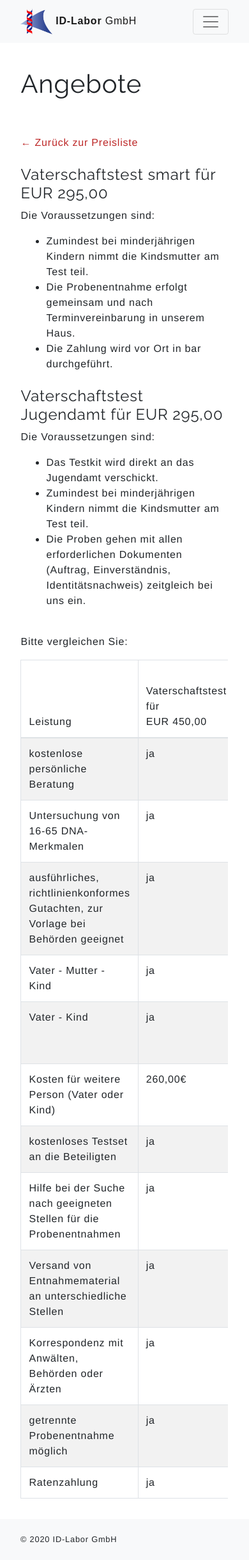
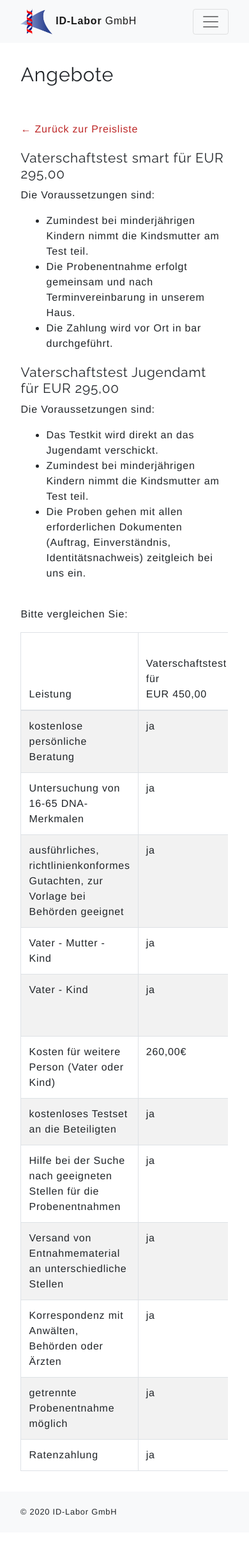
Before and after one commit to id-labor/id-labor.github.io, a Jekyll site: the page built from vaterschaftstest/angebote.markdown, in a window 390 px wide. Shown: the whole page at 64% size. Built offline with Jekyll 4.4.1, drawn with Linux system fonts in a browser that asks for light colours; after the commit the page ends 2395 px from its top, so only the background shows below that.

Commit message:
Tabellen-Scroll, Schriftgrößen, Kommentare

```diff
--- a/biotech.markdown
+++ b/biotech.markdown
@@ -1,6 +1,4 @@
 ---
-# Feel free to add content and custom Front Matter to this file.
-# To modify the layout, see https://jekyllrb.com/docs/themes/#overriding-theme-defaults
 
 layout: default
 permalink: /biotech
--- a/index.markdown
+++ b/index.markdown
@@ -1,6 +1,4 @@
 ---
-# Feel free to add content and custom Front Matter to this file.
-# To modify the layout, see https://jekyllrb.com/docs/themes/#overriding-theme-defaults
 
 layout: default
 permalink: /
--- a/kontakt.markdown
+++ b/kontakt.markdown
@@ -1,7 +1,4 @@
 ---
-# Feel free to add content and custom Front Matter to this file.
-# To modify the layout, see https://jekyllrb.com/docs/themes/#overriding-theme-defaults
-
 layout: default
 permalink: /kontakt
 title: Kontakt
--- a/style.css
+++ b/style.css
@@ -199,6 +199,10 @@ table th, table td{
       padding-bottom: 7em;
       margin-bottom: -7em;
     }
+
+    .table-container{
+      overflow-x: scroll;
+    }
 }
 
 @media screen
@@ -229,6 +233,25 @@ table th, table td{
     }
 }
 
-.table-container{
-  overflow: scroll;
+/* kleinere Überschriften auf kleineren Bildschirmen */
+@media screen
+  and (max-width: 600px){
+    h1{
+      font-size: 1.9rem;
+    }
+    h2{
+      font-size: 1.6rem;
+    }
+    h3{
+      font-size: 1.4rem;
+    }
+    h4{
+      font-size: 1.3rem;
+    }
+    h5{
+      font-size: 1.25rem;
+    }
+    h6{
+      font-size: 1.15rem;
+    }
 }
--- a/unternehmen.markdown
+++ b/unternehmen.markdown
@@ -1,7 +1,4 @@
 ---
-# Feel free to add content and custom Front Matter to this file.
-# To modify the layout, see https://jekyllrb.com/docs/themes/#overriding-theme-defaults
-
 layout: default
 permalink: /wir
 title: Das Unternehmen
--- a/vaterschaftstest/allgemein.markdown
+++ b/vaterschaftstest/allgemein.markdown
@@ -1,6 +1,4 @@
 ---
-# Feel free to add content and custom Front Matter to this file.
-# To modify the layout, see https://jekyllrb.com/docs/themes/#overriding-theme-defaults
 
 layout: default
 permalink: /vaterschaftstest/
```
Also changed, not shown: beratung.markdown (line endings or trailing spaces).
